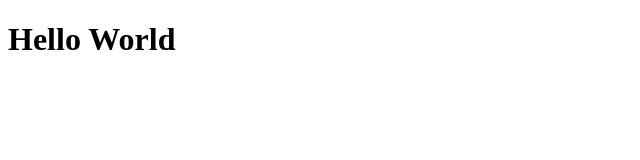
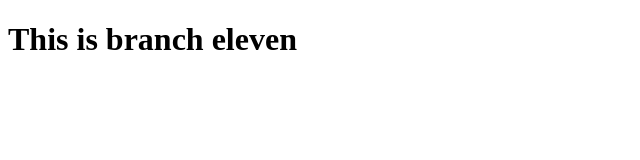
Before and after one commit to Divyanshsinghtomar2003/codegit, a plain HTML site: page index.html in a window 1280 px wide. Shown: the whole page, without its empty margins (0-640 px from the left). Drawn offline with Linux system fonts and the light colour scheme.

Commit message:
added branch tag

```diff
--- a/index.html
+++ b/index.html
@@ -7,7 +7,7 @@
     <link rel="stylesheet" href="style.css">
 </head>
 <body>
-    <h1>Hello World</h1>
+    <h1>This is branch eleven</h1>
     <script src="script.js"></script>
 </body>
 </html>
```
